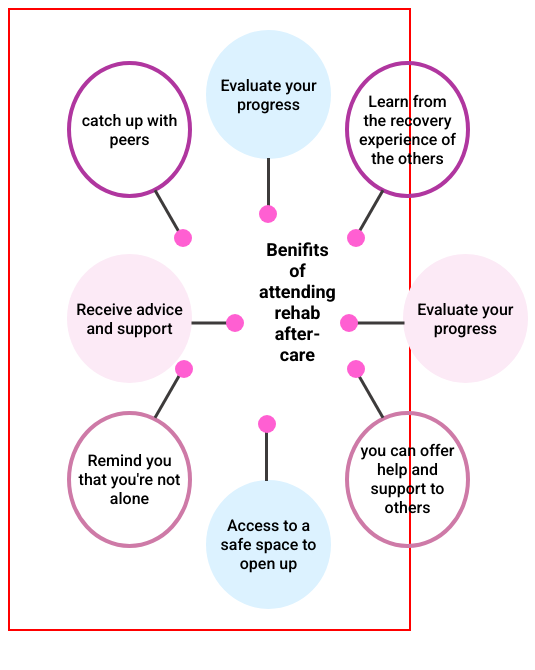
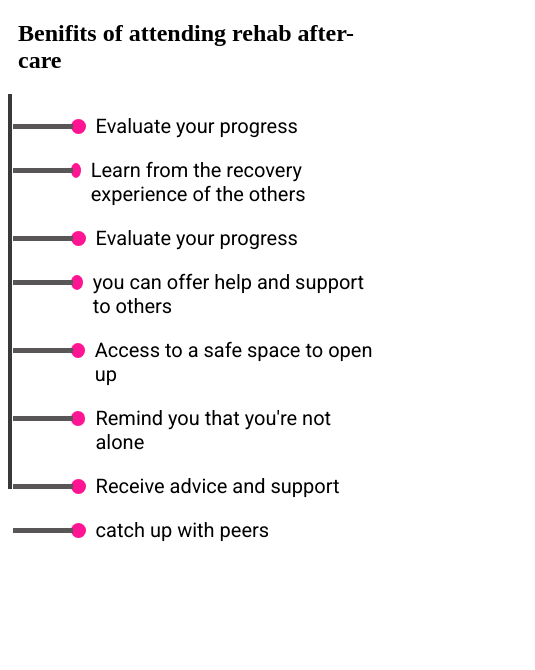
Before and after one commit to AbuRaihan1/page-design, a plain HTML site: page index.html in a window 390 px wide. Shown: the whole page, 535 px wide, since content can reach past the window. Drawn offline with Linux system fonts and the light colour scheme.

Commit message:
done mobile issue

```diff
--- a/index.html
+++ b/index.html
@@ -12,6 +12,28 @@
     />
   </head>
   <body>
+    <!-- layout for mobile device start-->
+    <div class="mobile-container">
+      <h2>Benifits of attending rehab after-care</h2>
+
+    <div class="mobile-wrapper">
+
+      <div class="line"></div>
+      <div class="items">
+        <p> <span class="circle"></span> Evaluate your progress</p>
+        <p> <span class="circle"></span>Learn from the recovery experience of the others</p>
+        <p> <span class="circle"></span>Evaluate your progress</p>
+        <p> <span class="circle"></span>you can offer help and support to others</p>
+        <p><span class="circle"></span>Access to a safe space to open up</p>
+        <p> <span class="circle"></span>Remind you that you're not alone</p>
+        <p> <span class="circle"></span>Receive advice and support</p>
+        <p> <span class="circle"></span>catch up with peers</p>
+      </div>
+    </div>
+
+  </div>
+    <!-- layout for mobile device end-->
+
     <div class="container">
       <div class="top-three">
         <div class="top-left-wrapper">
@@ -35,31 +57,27 @@
 
       <div class="middle-main-content">
         <div class="top-three middle-three">
-
           <div class="top-left-wrapper middle-left-wrapper">
             <div class="top-left middle-left">Receive advice and support</div>
             <p></p>
             <aside></aside>
           </div>
 
-            <h2 class="main-big-text">
-              Benifits of attending rehab after-care
-            </h2>
+          <h2 class="main-big-text">Benifits of attending rehab after-care</h2>
 
           <div class="top-left-wrapper middle-right-wrapper">
-              <div class="top-right middle-right">
-                Evaluate your progress
-              </div>
+            <div class="top-right middle-right">Evaluate your progress</div>
             <p></p>
             <aside></aside>
           </div>
-
         </div>
       </div>
 
       <div class="top-three bottom-three">
         <div class="top-left-wrapper bottom-left-wrapper">
-          <div class="top-left bottom-left">Remind you that you're not alone</div>
+          <div class="top-left bottom-left">
+            Remind you that you're not alone
+          </div>
           <p></p>
           <aside></aside>
         </div>
--- a/style.css
+++ b/style.css
@@ -1,26 +1,21 @@
-/* *{
-    margin: 0;
-    padding: 0;
-} */
+
 .container {
   padding: 20px 50px;
   font-family: "Roboto", sans-serif;
   width: 900px;
   margin: 0 auto;
-  border: 2px solid red;
 }
 
+/* top left start  */
 .top-three {
   border-radius: 50%;
   display: flex;
   justify-content: space-around;
-  /* background: #000; */
 }
 
 .top-three div {
   height: 125px;
   width: 125px;
-  /* border: 3px solid red; */
   border-radius: 50%;
   display: flex;
   justify-content: center;
@@ -30,9 +25,6 @@
   padding: 2px 7px;
 }
 
-/* .top-left, .top-right, .bottom-left, .bottom-right{
-
-} */
 .top-left {
   margin-top: 70px;
   border: 4px solid #b0369f;
@@ -41,7 +33,6 @@
 .top-left-wrapper,
 .top-right-wrapper {
   position: relative;
-  /* border: 1px solid ; */
 }
 .top-left-wrapper p {
   height: 50px;
@@ -62,8 +53,8 @@
   bottom: -88px;
   right: 7px;
 }
+/* top left end  */
 
-/* top left end  */
 
 /* top middle start  */
 .top-middle-wrapper p {
@@ -76,6 +67,11 @@
   top: 175px;
   right: 61px;
 }
+.top-middle {
+  background: #dcf2ff;
+}
+/* top middle end  */
+
 
 /* top right start */
 .top-right-wrapper p {
@@ -87,23 +83,21 @@
 .top-right-wrapper aside {
   right: 112px;
 }
-/* top right end  */
 
-.top-middle {
-  background: #dcf2ff;
-}
 .top-right {
   margin-top: 70px;
   border: 4px solid #b0369f;
 }
+/* top right end  */
+
+
 
 /* bottom left start */
 .bottom-left {
   margin-top: -70px;
+  border: 4px solid #ce7aa7;
 }
-.bottom-right {
-  margin-top: -70px;
-}
+
 .bottom-left-wrapper p {
   top: -95px;
   transform: rotate(30deg);
@@ -113,6 +107,7 @@
   top: -90px;
 }
 /* bottom left end */
+
 
 /* bottom right start */
 .bottom-right-wrapper p {
@@ -124,9 +119,11 @@
   right: 112px;
   top: -90px;
 }
-.bottom-left {
-  border: 4px solid #ce7aa7;
+.bottom-right {
+  margin-top: -70px;
 }
+/* bottom right end  */
+
 .bottom-right {
   border: 4px solid #ce7aa7;
 }
@@ -220,13 +217,67 @@
   }
 }
 
+/* mobile device layout start  */
+.mobile-container {
+  display: none;
+}
+.mobile-container h2{
+  margin-left: 10px;
+}
 
+.mobile-wrapper {
+  display: flex;
+}
+.line {
+  height: 395px;
+  background: rgb(58, 56, 56);
+  width: 5px;
+  display: flex;
+}
 
-@media screen and (max-width: 600px) {
-  .main-big-text {
-    font-size: 18px;
-    margin-top: 20px;
+.items p {
+  font-size: 20px;
+  font-family: "Roboto", sans-serif;
+  padding-left: 70px;
+  display: flex;
+}
+
+.items p::before {
+  content: "";
+  height: 5px;
+  width: 60px;
+  background: rgb(88, 86, 86);
+  position: absolute;
+  margin-top: 10px;
+  left: 13px;
+}
+
+.circle {
+  height: 15px;
+  width: 15px;
+  background: deeppink;
+  border-radius: 50%;
+  display: block;
+  margin-left: -11px;
+  margin-top: 5px;
+  margin-right: 10px;
+}
+
+@media screen and (max-width: 620px) {
+  .mobile-container {
+    display: block;
   }
+  .container {
+    display: none;
+  }
+
+  /* .top-three div {
+    border: none;
+    width: none;
+    display: block;
+    background: none;
+    text-align:left;
+  } */
 }
 @media screen and (max-width: 500px) {
   /* .top-three div {
```
Lines whose indentation alone changed are shown as unchanged.
